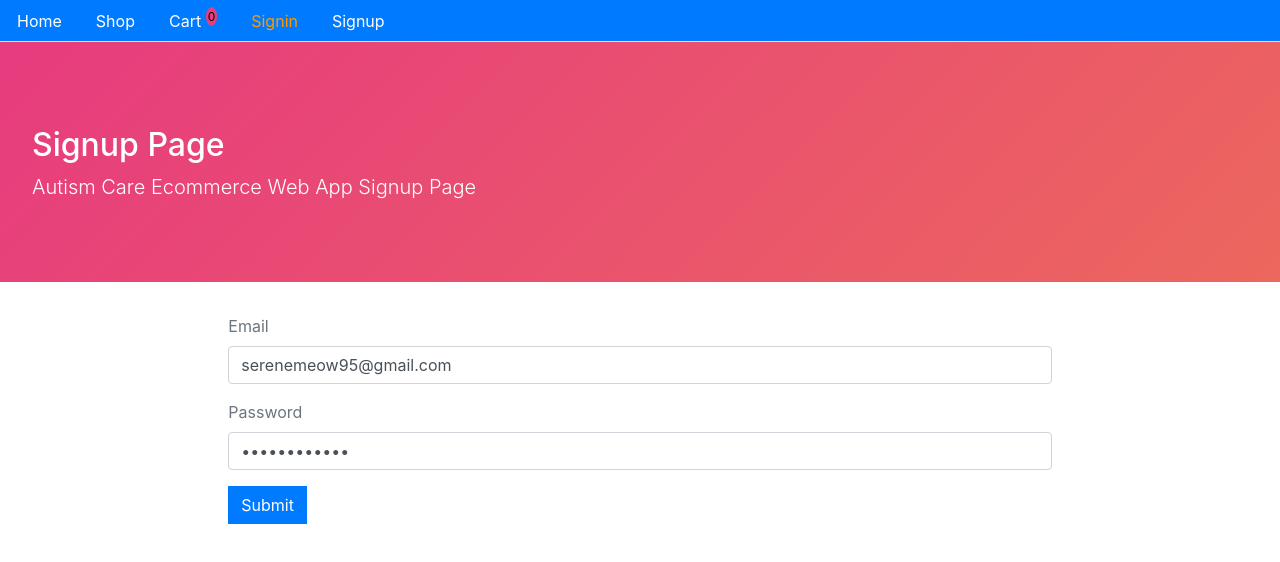
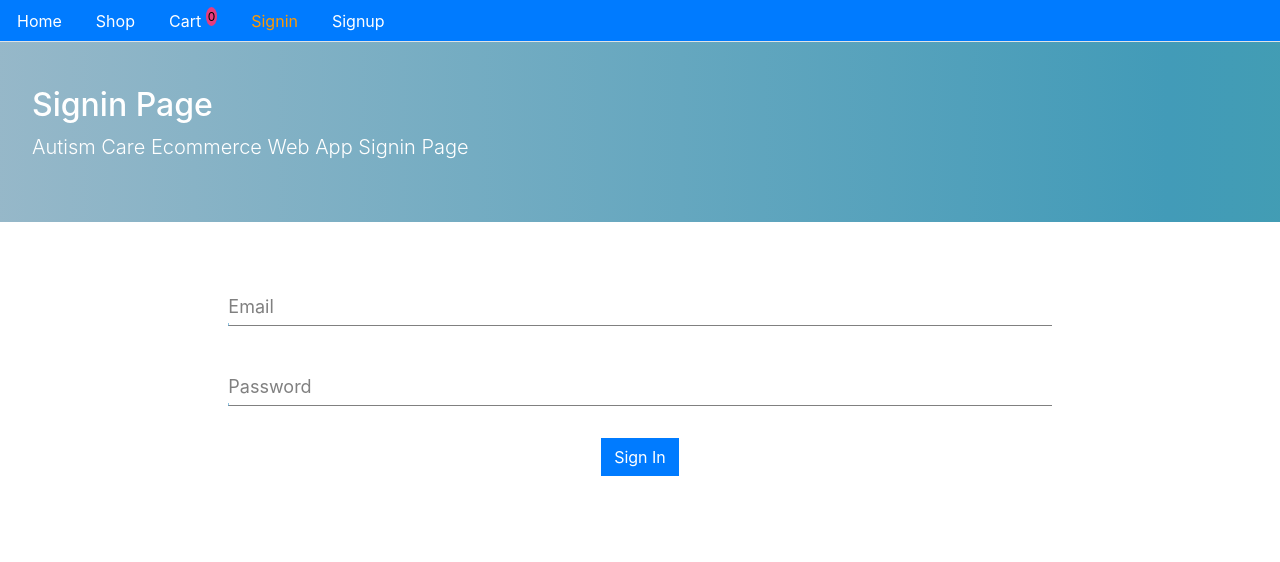
Before and after one commit to SereneMeow95/ecommerce-front, a React (Create React App) app: page /signin in a window 1280 px wide. Shown: the top 562 px of the page. Built offline with nearby package versions, Linux system fonts and the light colour scheme; no server answers.

Commit message:
Design
-show sign up success message
-add form animation

```diff
--- a/src/admin/AddProduct.js
+++ b/src/admin/AddProduct.js
@@ -73,8 +73,10 @@ const AddProduct = () => {
         createProduct(user._id, token, formData)
             .then(data => {
                 if (data.error) {
+                    console.log('NO');
                     setValues({...values, error: data.error});
                 } else {
+                    console.log('YAS');
                     setValues({
                         ...values,
                         name: '',
--- a/src/core/Cart.js
+++ b/src/core/Cart.js
@@ -46,7 +46,7 @@ const Cart = () => {
             className="container-fluid"
         >
             <div className="row">
-                <div className="col-6">{items.length > 0 ? showItems(items) : noItemsMessage()}</div>
+                <div className="col-4">{items.length > 0 ? showItems(items) : noItemsMessage()}</div>
 
                 <div className="col-6">
                     <h2 className="mb-4">Your cart summary</h2>
--- a/src/style.css
+++ b/src/style.css
@@ -3,6 +3,90 @@
 .jumbotron,
 .nav :hover {
     border-radius: 0px;
+}
+
+/*body {*/
+/*    height: 60vh;*/
+/*    !*display: flex;*!*/
+/*    justify-content: space-around;*/
+/*    align-items: center;*/
+/*    flex-direction: column;*/
+/*    font-family: "Cambria Math";*/
+/*    !*background-image: linear-gradient(to right, #fadadd,#429bb8,#40c164);*!*/
+/*    !*background-size: 400%;*!*/
+/*    !*animation: bg-animation 10s infinite alternate;*!*/
+/*}*/
+
+/*@keyframes bg-animation {*/
+/*    0% {*/
+/*        background-position: left;*/
+/*    }*/
+/*    100% {*/
+/*        background-position: right;*/
+/*    }*/
+/*}*/
+
+.form{
+    font-size: 18px;
+    color: #808080;
+    width: 100%;
+    position: relative;
+    height: 80px;
+    overflow: hidden;
+}
+
+.form input{
+    width: 100%;
+    height: 100%;
+    color: #808080;
+    padding-top: 40px;
+    border: none;
+    outline: none;
+}
+
+.form label {
+    position: absolute;
+    bottom: 0px;
+    left: 0%;
+    width: 100%;
+    height: 100%;
+    pointer-events: none;
+    border-bottom: 1px solid gray;
+}
+
+.form label::after {
+    content: "";
+    position: absolute;
+    left: 0px;
+    bottom: -1px;
+    height: 100%;
+    width: 100%;
+    border-bottom: 3px solid #5fa8d3;
+    transform: translateX(-100%);
+    transition: transform 0.7s ease;
+}
+
+.content-name{
+    position: absolute;
+    bottom: 5px;
+    left: 0px;
+    transition: all 0.3s ease;
+}
+
+.form input:focus + .label-name .content-name,
+.form input:valid + .label-name .content-name {
+    transform: translateY(-100%);
+    font-size: 18px;
+    color: #5fa8d3;
+}
+
+.form input:focus + .label-name::after,
+.form input:valid + .label-name::after {
+    transform: translateX(0%);
+}
+
+.text-center{
+    text-align: center;
 }
 
 /* cart badge */
@@ -16,10 +100,10 @@
     background: #e73c7e;
 }
 
-/*single product page - product name*/
+/*product name*/
 .name {
-    background: indigo;
-    color: #fff;
+    background: forestgreen;
+    color: white;
     font-weight: bold;
 }
 
@@ -44,14 +128,13 @@
 }
 
 
-/*product image on card*/
-
+/*product image*/
 .product-img {
     min-height: 100px;
 }
 
 .jumbotron h2 {
-    margin-top: 20px;
+    margin-top: -20px;
 }
 
 @media only screen and (max-width: 600px) {
@@ -61,16 +144,21 @@
 }
 
 /*jumbotron animation //color animation for style purpose*/
+.jumbotron {
+    height: 180px;
+    color: #fff;
+    background: linear-gradient(to right, #fadadd,#429bb8,#40c164);
+    /*background-color: #eec0c6;*/
+    /*background: linear-gradient(315deg, #eec0c6 0%, #7ee8fa 74%);*/
+    /*background-color: #90d5ec;*/
+    /*background-image: linear-gradient(315deg, #90d5ec 0%, #fc575e 74%);*/
 
-.jumbotron {
-    width: 30wh;
-    height: 30vh;
-    color: #fff;
-    background: linear-gradient(-45deg, #ee7752, #e73c7e, #23a6d5, #23d5ab);
+
+    /*linear-gradient(-45deg, #ee7752, #e73c7e, #23a6d5, #23d5ab);*/
     background-size: 400% 400%;
-    -webkit-animation: Gradient 15s ease infinite;
-    -moz-animation: Gradient 15s ease infinite;
-    animation: Gradient 15s ease infinite;
+    -webkit-animation: Gradient 8s ease infinite;
+    -moz-animation: Gradient 8s ease infinite;
+    animation: Gradient 8s ease infinite;
 }
 
 /*make sure they work on different browser*/
--- a/src/user/Signin.js
+++ b/src/user/Signin.js
@@ -6,8 +6,8 @@ import {signin, authenticate, isAuthenticated} from "../auth";
 //signin page
 const Signin = () => {
     const [values, setValues] = useState({
-        email: 'serenemeow95@gmail.com',
-        password: 'Swse19956154',
+        email: '',
+        password: '',
         error: '',
         loading: false, //show loading when user is signing in
         redirectToReferrer: false //turn true after login successfully & redirect the user to other pages
@@ -40,27 +40,57 @@ const Signin = () => {
 
     const signUpForm = () => (
         <form>
-            <div className="form-group">
-                <label className = "text-muted">Email</label>
+
+            <div className="form">
                 <input
                     onChange={handleChange('email')}
                     type="email"
-                    className="form-control"
+                    // name="name"
                     value={email}
-                />
+                    autoComplete="off"
+                    required/>
+                <label htmlFor="email" className="label-name">
+                    <span className="content-name">Email</span>
+                </label>
             </div>
 
-            <div className="form-group">
-                <label className = "text-muted">Password</label>
+            {/*<div className="form-group">*/}
+            {/*    <label className = "text-muted">Email</label>*/}
+            {/*    <input*/}
+            {/*        onChange={handleChange('email')}*/}
+            {/*        type="email"*/}
+            {/*        className="form-control"*/}
+            {/*        value={email}*/}
+            {/*    />*/}
+            {/*</div>*/}
+
+            <div className="form">
                 <input
                     onChange={handleChange('password')}
                     type="password"
-                    className="form-control"
+                    // name="name"
                     value={password}
-                />
+                    autoComplete="off"
+                    required/>
+                <label htmlFor="password" className="label-name">
+                    <span className="content-name">Password</span>
+                </label>
             </div>
 
-            <button onClick = {clickSubmit} className = "btn btn-primary" >Submit</button>
+            {/*<div className="form-group">*/}
+            {/*    <label className = "text-muted">Password</label>*/}
+            {/*    <input*/}
+            {/*        onChange={handleChange('password')}*/}
+            {/*        type="password"*/}
+            {/*        className="form-control"*/}
+            {/*        value={password}*/}
+            {/*    />*/}
+            {/*</div>*/}
+
+            <br />
+            <div className="text-center">
+                <button onClick = {clickSubmit} className = "btn btn-primary" >Sign In</button>
+            </div>
         </form>
     );
 
@@ -97,8 +127,8 @@ const Signin = () => {
 
     return (
         <Layout
-            title = "Signup Page"
-            description = "Autism Care Ecommerce Web App Signup Page"
+            title = "Signin Page"
+            description = "Autism Care Ecommerce Web App Signin Page"
             className = "container col-md-8 offset-md-2"
         >
             {showLoading()}
--- a/src/user/Signup.js
+++ b/src/user/Signup.js
@@ -9,17 +9,12 @@ const Signup = () => {
         name: '',
         email: '',
         password: '',
+        confirmPassword: '',
         error: '',
         success: false
     });
 
-    // const name = values;
-    // const email = values;
-    // const password = values;
-    // const success = values;
-    // const error = values;
-
-    const {name, email, password, success, error} = values;
+    const {name, email, password, confirmPassword, success, error} = values;
 
     const handleChange = name => event => {
         setValues({...values, error: false, [name]: event.target.value});
@@ -27,57 +22,134 @@ const Signup = () => {
 
     const clickSubmit = (event) => {
         event.preventDefault();
-        setValues({...values, error: false})
-        signup({name, email, password})
+        setValues({...values, error: false});
+        console.log('OKAY');
+        if(password !== confirmPassword) {
+            alert('Passwords do not match');
+            //console.log('NO');
+            return
+        } else {
+            //console.log("YAS");
+            signup({name, email, password, confirmPassword})
                 .then(data => {
+                    //console.log("YAS1");
                     if (data.error) {
-                    setValues ({...values, error: data.error, success: false})
+                        console.log('NO1');
+                        setValues({...values, error: data.error, success: false})
                     } else {
+                        //console.log("YAS2");
                         setValues({
                             ...values,
                             name: '',
                             email: '',
                             password: '',
+                            confirmPassword: '',
                             error: '',
                             success: true
                         })
                     }
                 })
+        }
     };
 
     const signUpForm = () => (
         <form>
-            <div className="form-group">
-                <label className = "text-muted">Name</label>
+            <div className="form">
                 <input
                     onChange={handleChange('name')}
                     type="text"
-                    className="form-control"
+                    // name="name"
                     value={name}
-                />
+                    autoComplete="off"
+                    required/>
+                <label htmlFor="name" className="label-name">
+                    <span className="content-name">Name</span>
+                </label>
             </div>
 
-            <div className="form-group">
-                <label className = "text-muted">Email</label>
+            {/*<div className="form-group">*/}
+            {/*    <label className = "text-muted">Name</label>*/}
+            {/*    <input*/}
+            {/*        onChange={handleChange('name')}*/}
+            {/*        type="text"*/}
+            {/*        className="form-control"*/}
+            {/*        value={name}*/}
+            {/*    />*/}
+            {/*</div>*/}
+
+            <div className="form">
                 <input
                     onChange={handleChange('email')}
                     type="email"
-                    className="form-control"
+                    // name="name"
                     value={email}
-                />
+                    autoComplete="off"
+                    required/>
+                <label htmlFor="email" className="label-name">
+                    <span className="content-name">Email</span>
+                </label>
             </div>
 
-            <div className="form-group">
-                <label className = "text-muted">Password</label>
+            {/*<div className="form-name">*/}
+            {/*    <label className = "text-muted">Email</label>*/}
+            {/*    <input*/}
+            {/*        onChange={handleChange('email')}*/}
+            {/*        type="email"*/}
+            {/*        className="form-control"*/}
+            {/*        value={email}*/}
+            {/*    />*/}
+            {/*</div>*/}
+
+            <div className="form">
                 <input
                     onChange={handleChange('password')}
                     type="password"
-                    className="form-control"
+                    // name="name"
                     value={password}
-                />
+                    autoComplete="off"
+                    required/>
+                <label htmlFor="password" className="label-name">
+                    <span className="content-name">Password</span>
+                </label>
             </div>
 
-            <button onClick = {clickSubmit} className = "btn btn-primary" >Submit</button>
+            {/*<div className="form-name">*/}
+            {/*    <label className = "text-muted">Password</label>*/}
+            {/*    <input*/}
+            {/*        onChange={handleChange('password')}*/}
+            {/*        type="password"*/}
+            {/*        className="form-control"*/}
+            {/*        value={password}*/}
+            {/*    />*/}
+            {/*</div>*/}
+
+            <div className="form">
+                <input
+                    onChange={handleChange('confirmPassword')}
+                    type="password"
+                    // name="name"
+                    value={confirmPassword}
+                    autoComplete="off"
+                    required/>
+                <label htmlFor="confirmPassword" className="label-name">
+                    <span className="content-name">Confirm Password</span>
+                </label>
+            </div>
+
+            {/*<div className="form-name">*/}
+            {/*    <label className = "text-muted">Confirm Password</label>*/}
+            {/*    <input*/}
+            {/*        onChange={handleChange('confirmPassword')}*/}
+            {/*        type="password"*/}
+            {/*        className="form-control"*/}
+            {/*        value={confirmPassword}*/}
+            {/*    />*/}
+            {/*</div>*/}
+
+            <br />
+            <div className="text-center">
+                <button onClick = {clickSubmit} className = "btn btn-primary" >Sign Up</button>
+            </div>
         </form>
     );
 
@@ -113,3 +185,93 @@ const Signup = () => {
 };
 
 export default Signup;
+
+
+
+// import React, { useState } from 'react';
+// import { Link } from 'react-router-dom';
+// import Layout from '../core/Layout';
+// import { signup } from '../auth';
+//
+// const Signup = () => {
+//     const [values, setValues] = useState({
+//         name: '',
+//         email: '',
+//         password: '',
+//         error: '',
+//         success: false
+//     });
+//
+//     const { name, email, password, success, error } = values;
+//
+//     const handleChange = name => event => {
+//         setValues({ ...values, error: false, [name]: event.target.value });
+//     };
+//
+//     const clickSubmit = event => {
+//         event.preventDefault();
+//         setValues({ ...values, error: false });
+//         signup({ name, email, password }).then(data => {
+//             if (data.error) {
+//                 setValues({ ...values, error: data.error, success: false });
+//             } else {
+//                 setValues({
+//                     ...values,
+//                     name: '',
+//                     email: '',
+//                     password: '',
+//                     error: '',
+//                     success: true
+//                 });
+//             }
+//         });
+//     };
+//
+//     const signUpForm = () => (
+//         <form>
+//             <div className="form-group">
+//                 <label className="text-muted">Name</label>
+//                 <input onChange={handleChange('name')} type="text" className="form-control" value={name} />
+//             </div>
+//
+//             <div className="form-group">
+//                 <label className="text-muted">Email</label>
+//                 <input onChange={handleChange('email')} type="email" className="form-control" value={email} />
+//             </div>
+//
+//             <div className="form-group">
+//                 <label className="text-muted">Password</label>
+//                 <input onChange={handleChange('password')} type="password" className="form-control" value={password} />
+//             </div>
+//             <button onClick={clickSubmit} className="btn btn-primary">
+//                 Submit
+//             </button>
+//         </form>
+//     );
+//
+//     const showError = () => (
+//         <div className="alert alert-danger" style={{ display: error ? '' : 'none' }}>
+//             {error}
+//         </div>
+//     );
+//
+//     const showSuccess = () => (
+//         <div className="alert alert-info" style={{ display: success ? '' : 'none' }}>
+//             New account is created. Please <Link to="/signin">Signin</Link>
+//         </div>
+//     );
+//
+//     return (
+//         <Layout
+//             title="Signup"
+//             description="Signup to Node React E-commerce App"
+//             className="container col-md-8 offset-md-2"
+//         >
+//             {showSuccess()}
+//             {showError()}
+//             {signUpForm()}
+//         </Layout>
+//     );
+// };
+//
+// export default Signup;
```
Also changed, not shown: 1 other file (tests, documents, lock files or other folders). Lines whose indentation alone changed are shown as unchanged.
